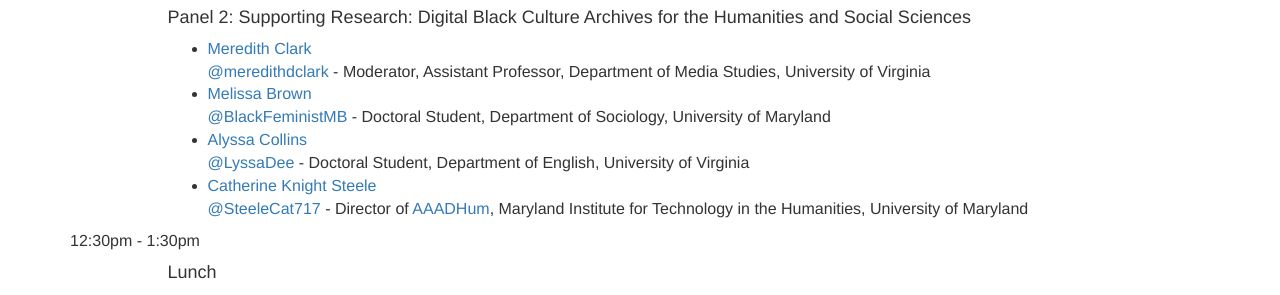
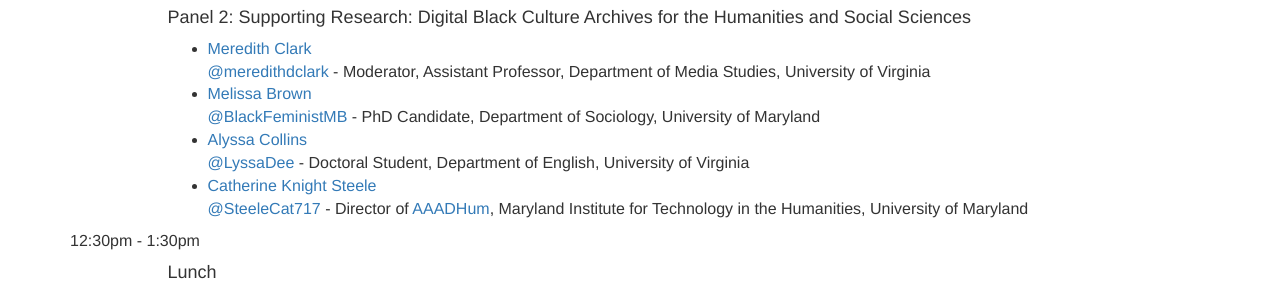
Before and after one commit to DocNow/docnow.github.io, a Jekyll site: the page built from meetings/stl-2017/index.html, in a window 1280 px wide and 900 px high, scrolled down 2190 px. Shown: the part 152-447 px from the top of the window. Built offline with Jekyll 4.4.1, drawn with Linux system fonts in a browser that asks for light colours.

Commit message:
adjusted Melissa's title

```diff
--- a/meetings/stl-2017/index.html
+++ b/meetings/stl-2017/index.html
@@ -114,7 +114,7 @@
           <li><a href="http://mediastudies.virginia.edu/people/mdc6j">Meredith Clark</a><br>
              <a href="https://twitter.com/meredithdclark">@meredithdclark</a> - Moderator, Assistant Professor, Department of Media Studies, University of Virginia</li>
           <li><a href="https://socy.umd.edu/gradprofile/Brown/Melissa">Melissa Brown</a><br>
-             <a href="https://twitter.com/blackfeministmb">@BlackFeministMB</a> - Doctoral Student, Department of Sociology, University of Maryland</li>
+             <a href="https://twitter.com/blackfeministmb">@BlackFeministMB</a> - PhD Candidate, Department of Sociology, University of Maryland</li>
           <li><a href="http://scholarslab.org/people/alyssa-collins/">Alyssa Collins</a><br>
              <a href="https://twitter.com/lyssadee">@LyssaDee</a> - Doctoral Student, Department of English, University of Virginia </li>
           <li><a href="http://mith.umd.edu/people/person/catherine-knight-steele/">Catherine Knight Steele</a><br>
```
